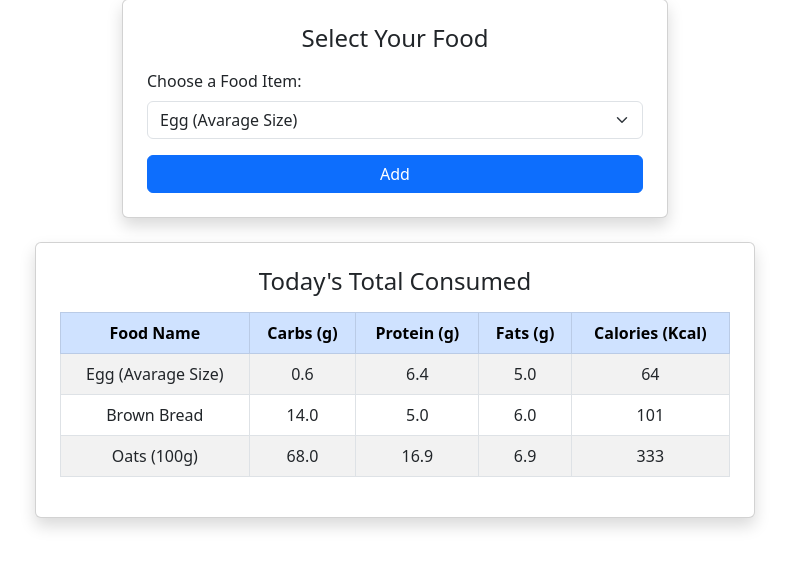
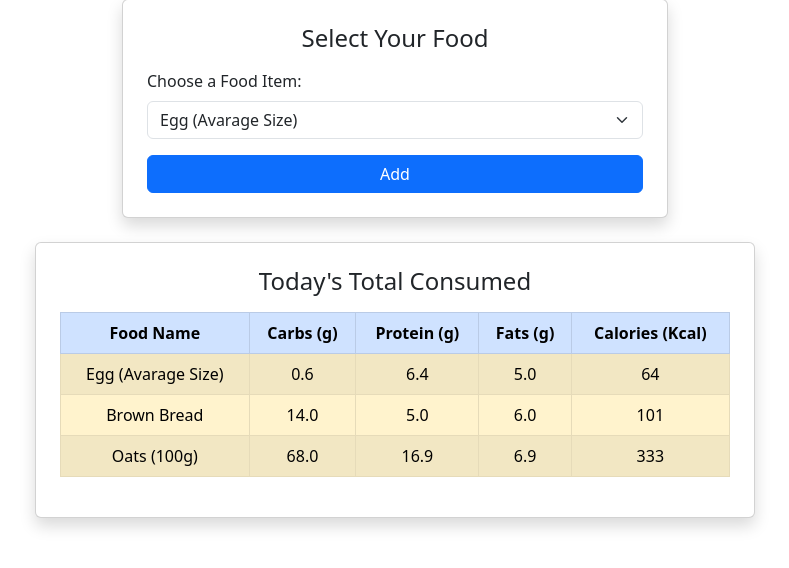
Before and after one commit to DS-Vijayapala/Django-Calorie-Counter-Application, a Django app: page / in a window 1280 px wide. Shown: the part 49-617 px from the top of the page, without its empty margins (245-1034 px from the left). Run offline with Django 5.2, Linux system fonts and the light colour scheme; a user stored in the database is signed in; data comes from the database, SQL or seed files in the repository; both versions use the stored data as it was after the commit.

Commit message:
Adding Some Styling In Table

```diff
--- a/CCApp/templates/ccapp/index.html
+++ b/CCApp/templates/ccapp/index.html
@@ -68,7 +68,7 @@
 
                         <div class="table-responsive">
 
-                            <table id="table" class="table table-striped table-bordered text-center">
+                            <table id="table" class="table table-striped table-bordered text-center table-warning">
 
                                 <thead class="table-primary">
 
```
Also changed, not shown: db.sqlite3.
